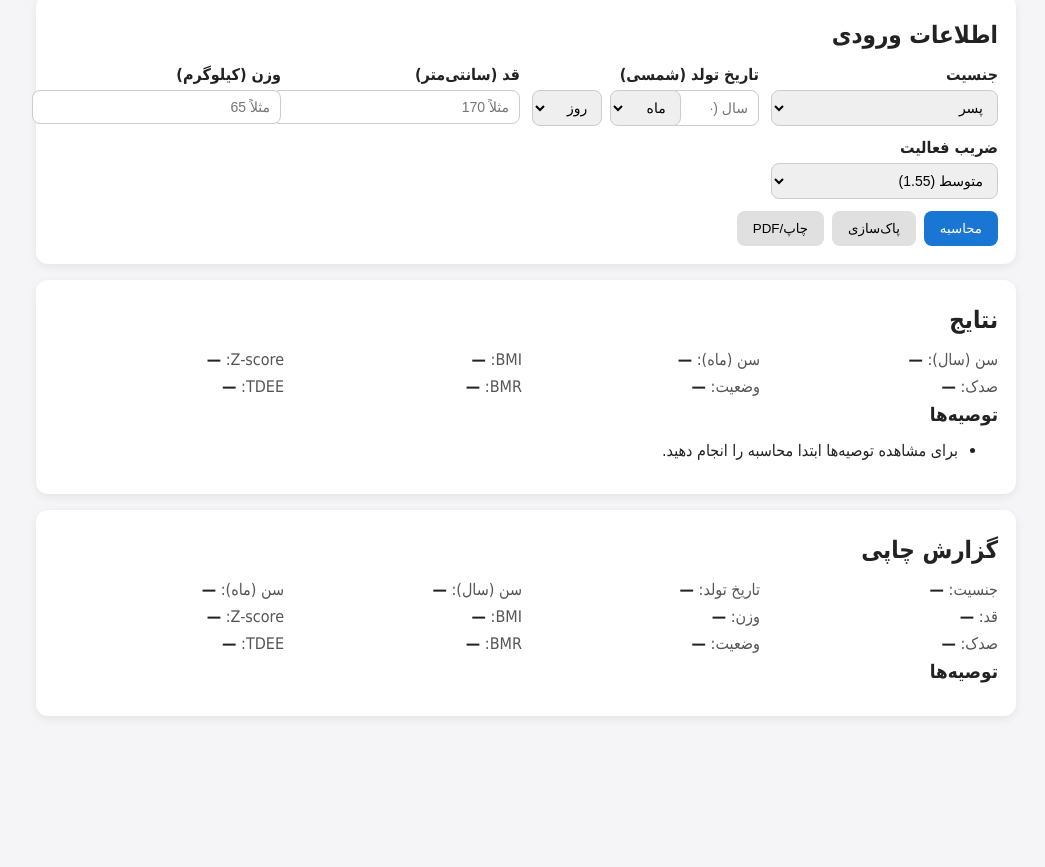
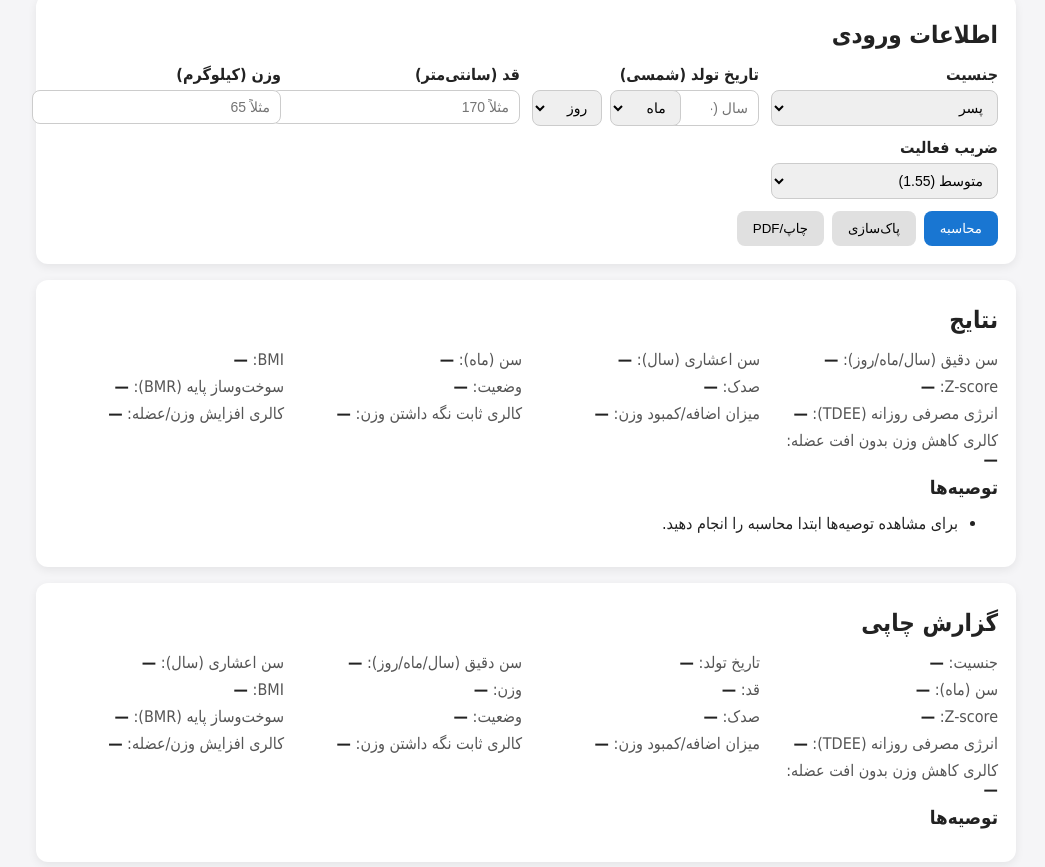
Before and after one commit to komaketim-cell/BMIcalculator2, a plain HTML site: page index.html in a window 1280 px wide. Shown: the part 83-950 px from the top of the page, without its empty margins (114-1159 px from the left). Before the commit the page ends 879 px from the top, so only its background shows below. Drawn offline with Linux system fonts and the light colour scheme.

Commit message:
Update index.html

```diff
--- a/index.html
+++ b/index.html
@@ -73,14 +73,20 @@
     <div class="card">
       <h2>نتایج</h2>
       <div class="results">
-        <div><span>سن (سال):</span> <strong id="ageYears">—</strong></div>
+        <div><span>سن دقیق (سال/ماه/روز):</span> <strong id="ageExact">—</strong></div>
+        <div><span>سن اعشاری (سال):</span> <strong id="ageYears">—</strong></div>
         <div><span>سن (ماه):</span> <strong id="ageMonths">—</strong></div>
         <div><span>BMI:</span> <strong id="bmi">—</strong></div>
         <div><span>Z-score:</span> <strong id="zscore">—</strong></div>
         <div><span>صدک:</span> <strong id="percentile">—</strong></div>
         <div><span>وضعیت:</span> <strong id="status">—</strong></div>
-        <div><span>BMR:</span> <strong id="bmr">—</strong></div>
-        <div><span>TDEE:</span> <strong id="tdee">—</strong></div>
+
+        <div><span>سوخت‌وساز پایه (BMR):</span> <strong id="bmr">—</strong></div>
+        <div><span>انرژی مصرفی روزانه (TDEE):</span> <strong id="tdee">—</strong></div>
+        <div><span>میزان اضافه/کمبود وزن:</span> <strong id="weightDelta">—</strong></div>
+        <div><span>کالری ثابت نگه داشتن وزن:</span> <strong id="calMaintain">—</strong></div>
+        <div><span>کالری افزایش وزن/عضله:</span> <strong id="calGain">—</strong></div>
+        <div><span>کالری کاهش وزن بدون افت عضله:</span> <strong id="calLoss">—</strong></div>
       </div>
 
       <h3>توصیه‌ها</h3>
@@ -94,7 +100,8 @@
       <div class="print-grid">
         <div><span>جنسیت:</span> <strong id="p_gender">—</strong></div>
         <div><span>تاریخ تولد:</span> <strong id="p_birth">—</strong></div>
-        <div><span>سن (سال):</span> <strong id="p_ageYears">—</strong></div>
+        <div><span>سن دقیق (سال/ماه/روز):</span> <strong id="p_ageExact">—</strong></div>
+        <div><span>سن اعشاری (سال):</span> <strong id="p_ageYears">—</strong></div>
         <div><span>سن (ماه):</span> <strong id="p_ageMonths">—</strong></div>
         <div><span>قد:</span> <strong id="p_height">—</strong></div>
         <div><span>وزن:</span> <strong id="p_weight">—</strong></div>
@@ -102,8 +109,13 @@
         <div><span>Z-score:</span> <strong id="p_z">—</strong></div>
         <div><span>صدک:</span> <strong id="p_pct">—</strong></div>
         <div><span>وضعیت:</span> <strong id="p_status">—</strong></div>
-        <div><span>BMR:</span> <strong id="p_bmr">—</strong></div>
-        <div><span>TDEE:</span> <strong id="p_tdee">—</strong></div>
+
+        <div><span>سوخت‌وساز پایه (BMR):</span> <strong id="p_bmr">—</strong></div>
+        <div><span>انرژی مصرفی روزانه (TDEE):</span> <strong id="p_tdee">—</strong></div>
+        <div><span>میزان اضافه/کمبود وزن:</span> <strong id="p_weightDelta">—</strong></div>
+        <div><span>کالری ثابت نگه داشتن وزن:</span> <strong id="p_calMaintain">—</strong></div>
+        <div><span>کالری افزایش وزن/عضله:</span> <strong id="p_calGain">—</strong></div>
+        <div><span>کالری کاهش وزن بدون افت عضله:</span> <strong id="p_calLoss">—</strong></div>
       </div>
 
       <h3>توصیه‌ها</h3>
```
